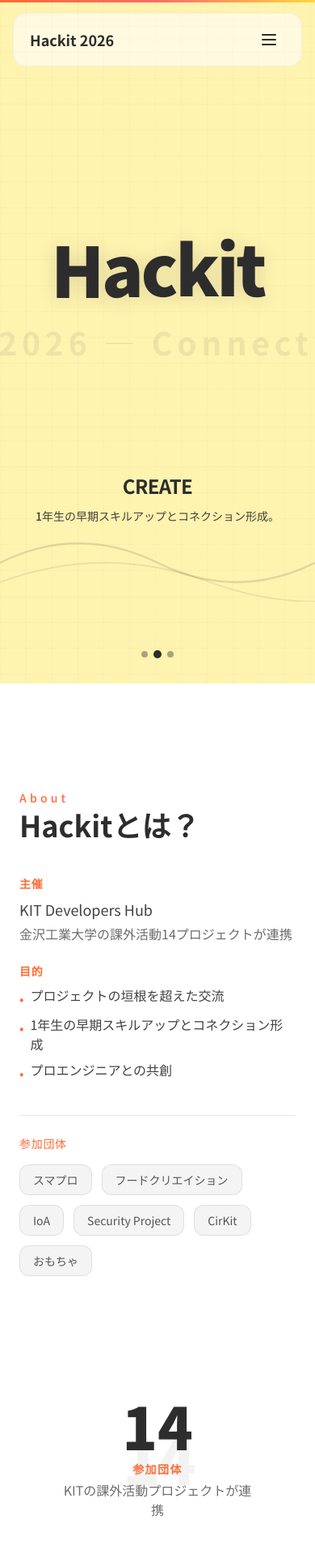
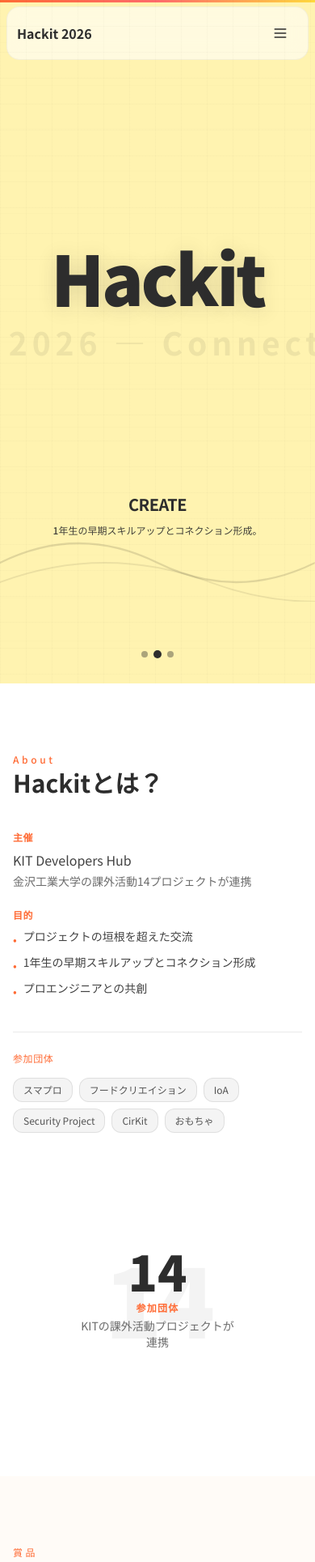
Before and after one commit to ko-tarou/Hackit-2026, a Next.js app: page / in a window 390 px wide. Shown: the top 1929 px of the page at 81% size. Built offline with nearby package versions, Linux system fonts and the light colour scheme.

Commit message:
add レスポンシブ対応

```diff
--- a/src/components/HeroSlider/HeroSlider.tsx
+++ b/src/components/HeroSlider/HeroSlider.tsx
@@ -56,7 +56,7 @@ function SlideContent({ phase }: { phase: SliderPhase }) {
   const isDarkText = phase.textColor === "dark";
 
   return (
-    <div className="absolute inset-0 flex flex-col px-6 md:px-16 lg:px-24 pt-20 pb-20">
+    <div className="absolute inset-0 flex flex-col px-4 sm:px-6 md:px-16 lg:px-24 pt-20 pb-16 sm:pb-20">
       {/* 背景レイヤー: Marquee / グリッド */}
       <Marquee text={MARQUEE_TEXT} opacity={0.08} dark={isDarkText} />
       <GridLines dark={isDarkText} />
@@ -73,20 +73,20 @@ function SlideContent({ phase }: { phase: SliderPhase }) {
           initial="hidden"
           animate="visible"
           exit="exit"
-          className="space-y-0.5 text-center"
+          className="space-y-0.5 text-center max-w-full"
         >
           {words.map((word, i) => (
             <motion.div
               key={i}
               variants={itemVariants}
-              className={`text-2xl md:text-3xl lg:text-4xl font-bold ${textClass(phase)} tracking-tight leading-[1.2]`}
+              className={`text-xl sm:text-2xl md:text-3xl lg:text-4xl font-bold ${textClass(phase)} tracking-tight leading-[1.2] px-2`}
             >
               {word}
             </motion.div>
           ))}
         </motion.div>
         <motion.p
-          className={`mt-3 text-sm md:text-base ${textMutedClass(phase)} font-medium max-w-lg text-center`}
+          className={`mt-3 text-xs sm:text-sm md:text-base ${textMutedClass(phase)} font-medium max-w-xs sm:max-w-md md:max-w-lg text-center px-4`}
           initial={{ y: 20, opacity: 0 }}
           animate={{ y: 0, opacity: 1 }}
           transition={{ duration: 0.6, delay: 0.6 }}
@@ -144,7 +144,7 @@ export function HeroSlider() {
 
   return (
     <motion.section
-      className="relative min-h-screen min-h-[100dvh] overflow-hidden snap-start"
+      className="relative min-h-[100dvh] overflow-hidden snap-start"
       animate={{ backgroundColor: phase.bgColor }}
       transition={{ duration: 0.6, ease: "easeInOut" }}
     >
--- a/src/components/layout/Header.tsx
+++ b/src/components/layout/Header.tsx
@@ -23,19 +23,29 @@ export function Header() {
   }, []);
 
   const handleNavClick = (href: string) => {
-    document.querySelector(href)?.scrollIntoView({ behavior: "smooth" });
     setIsOpen(false);
+    const element = document.querySelector(href);
+    if (element) {
+      const headerOffset = 80;
+      const elementPosition = element.getBoundingClientRect().top;
+      const offsetPosition = elementPosition + window.pageYOffset - headerOffset;
+
+      window.scrollTo({
+        top: offsetPosition,
+        behavior: "smooth"
+      });
+    }
   };
 
   return (
     <motion.header
-      className="fixed top-4 left-4 right-4 z-50 md:left-1/2 md:right-auto md:-translate-x-1/2 md:max-w-2xl"
+      className="fixed top-2 sm:top-4 left-2 sm:left-4 right-2 sm:right-4 z-50 md:left-1/2 md:right-auto md:-translate-x-1/2 md:max-w-3xl lg:max-w-4xl"
       initial={{ y: -20, opacity: 0 }}
       animate={{ y: 0, opacity: 1 }}
       transition={{ duration: 0.4 }}
     >
       <nav
-        className={`rounded-2xl px-5 py-3 flex items-center justify-between transition-all duration-300 ${
+        className={`rounded-2xl px-3 sm:px-4 md:px-5 py-2.5 sm:py-3 flex items-center justify-between transition-all duration-300 ${
           scrolled
             ? "bg-white/80 backdrop-blur-xl border border-base-dark/10 shadow-lg shadow-base-dark/5"
             : "bg-white/60 backdrop-blur-md border border-base-dark/5"
@@ -43,17 +53,17 @@ export function Header() {
       >
         <button
           onClick={() => window.scrollTo({ top: 0, behavior: "smooth" })}
-          className="text-lg font-bold text-base-dark hover:text-accent transition-colors mr-4 md:mr-8"
+          className="text-base sm:text-lg font-bold text-base-dark hover:text-accent transition-colors mr-2 sm:mr-3 md:mr-4 lg:mr-6 whitespace-nowrap flex-shrink-0"
         >
           Hackit 2026
         </button>
 
-        <ul className="hidden md:flex items-center gap-10">
+        <ul className="hidden md:flex items-center gap-2 md:gap-3 lg:gap-4 xl:gap-6 flex-shrink-0">
           {NAV_ITEMS.map((item) => (
             <li key={item.href}>
               <button
                 onClick={() => handleNavClick(item.href)}
-                className="text-sm font-medium text-base-dark/80 hover:text-accent transition-colors tracking-wide"
+                className="text-[11px] lg:text-xs xl:text-sm font-medium text-base-dark/80 hover:text-accent transition-colors whitespace-nowrap px-1"
               >
                 {item.label}
               </button>
@@ -62,11 +72,11 @@ export function Header() {
         </ul>
 
         <button
-          className="md:hidden p-2 text-base-dark hover:text-accent transition-colors"
+          className="md:hidden p-2 sm:p-2.5 text-base-dark hover:text-accent transition-colors min-w-[44px] min-h-[44px] flex items-center justify-center"
           onClick={() => setIsOpen(!isOpen)}
           aria-label="メニュー"
         >
-          {isOpen ? <X className="w-6 h-6" /> : <Menu className="w-6 h-6" />}
+          {isOpen ? <X className="w-5 h-5 sm:w-6 sm:h-6" /> : <Menu className="w-5 h-5 sm:w-6 sm:h-6" />}
         </button>
       </nav>
 
@@ -78,12 +88,12 @@ export function Header() {
             exit={{ opacity: 0, height: 0 }}
             className="md:hidden mt-2 rounded-2xl bg-white/90 backdrop-blur-xl border border-base-dark/10 shadow-lg overflow-hidden"
           >
-            <ul className="px-4 py-4 space-y-2">
+            <ul className="px-3 sm:px-4 py-3 sm:py-4 space-y-1 sm:space-y-2">
               {NAV_ITEMS.map((item) => (
                 <li key={item.href}>
                   <button
                     onClick={() => handleNavClick(item.href)}
-                    className="text-base font-medium text-base-dark/80 hover:text-accent transition-colors w-full text-left py-2.5"
+                    className="text-sm sm:text-base font-medium text-base-dark/80 hover:text-accent transition-colors w-full text-left py-2 sm:py-2.5 min-h-[44px] flex items-center"
                   >
                     {item.label}
                   </button>
--- a/src/components/sections/About.tsx
+++ b/src/components/sections/About.tsx
@@ -89,7 +89,7 @@ export function About() {
   return (
     <section
       id="about"
-      className="relative min-h-screen py-32 md:py-48 px-6 md:px-16 lg:px-24 bg-white overflow-hidden snap-start"
+      className="relative min-h-screen py-20 sm:py-32 md:py-48 px-4 sm:px-6 md:px-16 lg:px-24 bg-white overflow-hidden snap-start"
     >
       {/* 薄いグリッド */}
       <div className="absolute inset-0 opacity-[0.03] bg-[linear-gradient(to_right,#2d2d2d_1px,transparent_1px),linear-gradient(to_bottom,#2d2d2d_1px,transparent_1px)] bg-[size:24px_24px] -z-10" />
@@ -98,8 +98,8 @@ export function About() {
         <div className="grid lg:grid-cols-2 gap-16 lg:gap-20 items-center">
           <div className="space-y-10">
             <FadeInText>
-              <span className="text-sm font-medium tracking-[0.3em] text-accent mb-4">About</span>
-              <h2 className="text-4xl md:text-5xl lg:text-6xl font-bold text-base-dark leading-tight">
+              <span className="text-xs sm:text-sm font-medium tracking-[0.3em] text-accent mb-4">About</span>
+              <h2 className="text-3xl sm:text-4xl md:text-5xl lg:text-6xl font-bold text-base-dark leading-tight">
                 Hackitとは？
               </h2>
             </FadeInText>
@@ -107,17 +107,17 @@ export function About() {
             <StaggerContainer staggerChildren={0.12} delayChildren={0.2}>
               <motion.div variants={staggerItemVariants} className="space-y-6">
                 <div>
-                  <h3 className="text-sm font-bold text-accent tracking-wider mb-2">主催</h3>
-                  <p className="text-lg text-base-dark/90">
+                  <h3 className="text-xs sm:text-sm font-bold text-accent tracking-wider mb-2">主催</h3>
+                  <p className="text-base sm:text-lg text-base-dark/90">
                     KIT Developers Hub
-                    <span className="block text-base mt-1 text-base-dark/70">
+                    <span className="block text-sm sm:text-base mt-1 text-base-dark/70">
                       金沢工業大学の課外活動14プロジェクトが連携
                     </span>
                   </p>
                 </div>
                 <div>
-                  <h3 className="text-sm font-bold text-accent tracking-wider mb-2">目的</h3>
-                  <ul className="space-y-2 text-base-dark/90">
+                  <h3 className="text-xs sm:text-sm font-bold text-accent tracking-wider mb-2">目的</h3>
+                  <ul className="space-y-2 text-sm sm:text-base text-base-dark/90">
                     <li className="flex items-start gap-2">
                       <span className="text-accent mt-1">•</span>
                       <span>プロジェクトの垣根を超えた交流</span>
@@ -137,13 +137,13 @@ export function About() {
 
             <FadeInText delay={0.2}>
               <div className="pt-6 border-t border-base-dark/10">
-                <p className="text-sm font-medium text-accent tracking-wider mb-4">参加団体</p>
-                <div className="flex flex-wrap gap-3 min-w-0">
+                <p className="text-xs sm:text-sm font-medium text-accent tracking-wider mb-4">参加団体</p>
+                <div className="flex flex-wrap gap-2 sm:gap-3 min-w-0">
                   {PARTICIPATING_GROUPS.map((group, index) => (
                     <button
                       key={group.name}
                       onClick={() => handleGroupClick(index)}
-                      className="inline-flex px-4 py-2 bg-base-dark/5 text-base-dark/80 text-sm rounded-xl border border-base-dark/10 hover:border-accent/30 hover:bg-accent/5 transition-all duration-200 whitespace-nowrap cursor-pointer hover:scale-105"
+                      className="inline-flex px-3 sm:px-4 py-1.5 sm:py-2 bg-base-dark/5 text-base-dark/80 text-xs sm:text-sm rounded-xl border border-base-dark/10 hover:border-accent/30 hover:bg-accent/5 transition-all duration-200 whitespace-nowrap cursor-pointer hover:scale-105"
                     >
                       {group.name}
                     </button>
@@ -155,12 +155,12 @@ export function About() {
 
           {/* 右: 14をインフォグラフィックとして大きく・背景に溶け込ませる */}
           <motion.div
-            className="relative flex items-center justify-center min-h-[320px] lg:min-h-[420px]"
+            className="relative flex items-center justify-center min-h-[280px] sm:min-h-[320px] lg:min-h-[420px]"
             style={{ scale }}
           >
             <div className="absolute inset-0 flex items-center justify-center">
               <motion.span
-                className="text-[min(20vw,14rem)] font-black text-base-dark/[0.06] select-none leading-none tracking-tighter"
+                className="text-[min(30vw,14rem)] sm:text-[min(25vw,14rem)] md:text-[min(20vw,14rem)] font-black text-base-dark/[0.06] select-none leading-none tracking-tighter"
                 initial={{ opacity: 0, scale: 0.8 }}
                 animate={isInView ? { opacity: 1, scale: 1 } : {}}
                 transition={{ duration: 0.8, ease: [0.25, 0.4, 0.25, 1] }}
@@ -169,18 +169,18 @@ export function About() {
               </motion.span>
             </div>
             <motion.div
-              className="relative z-10 text-center"
+              className="relative z-10 text-center px-4"
               initial={{ opacity: 0, y: 20 }}
               animate={isInView ? { opacity: 1, y: 0 } : {}}
               transition={{ duration: 0.6, delay: 0.3 }}
             >
-              <span className="block text-7xl md:text-8xl lg:text-9xl font-black text-base-dark leading-none">
+              <span className="block text-6xl sm:text-7xl md:text-8xl lg:text-9xl font-black text-base-dark leading-none">
                 14
               </span>
-              <span className="block mt-2 text-sm font-bold text-accent uppercase tracking-widest">
+              <span className="block mt-2 text-xs sm:text-sm font-bold text-accent uppercase tracking-widest">
                 参加団体
               </span>
-              <p className="mt-1 text-base md:text-lg text-base-dark/70 max-w-[240px] mx-auto">
+              <p className="mt-1 text-sm sm:text-base md:text-lg text-base-dark/70 max-w-[200px] sm:max-w-[240px] mx-auto">
                 KITの課外活動プロジェクトが連携
               </p>
             </motion.div>
@@ -207,7 +207,7 @@ export function About() {
 
             {/* カルーセルシーン */}
             <div
-              className="relative w-full max-w-xl h-[400px] flex items-center justify-center"
+              className="relative w-full max-w-[280px] xs:max-w-sm sm:max-w-md md:max-w-xl h-[280px] xs:h-[300px] sm:h-[350px] md:h-[400px] flex items-center justify-center px-12 sm:px-0"
               style={{ perspective: '1200px' }}
               onClick={(e) => e.stopPropagation()}
             >
@@ -228,7 +228,7 @@ export function About() {
               >
                 {PARTICIPATING_GROUPS.map((group, index) => {
                   const numberOfCells = PARTICIPATING_GROUPS.length;
-                  const cellSize = 360; // カードの幅
+                  const cellSize = typeof window !== 'undefined' && window.innerWidth < 640 ? 240 : 360; // カードの幅（レスポンシブ）
                   const theta = (360 / numberOfCells);
                   const cellAngle = theta * index;
                   // 円の半径を計算
@@ -245,12 +245,12 @@ export function About() {
                         transformStyle: 'preserve-3d',
                         left: '50%',
                         top: '50%',
-                        width: '360px',
+                        width: typeof window !== 'undefined' && window.innerWidth < 640 ? '240px' : '360px',
                         transform: `translate(-50%, -50%) rotateY(${cellAngle}deg) translateZ(${radius}px)`,
                       }}
                     >
                       <motion.div
-                        className="bg-white rounded-2xl shadow-2xl p-6 h-[220px] flex flex-col cursor-pointer"
+                        className="bg-white rounded-2xl shadow-2xl p-3 sm:p-6 h-[160px] sm:h-[220px] flex flex-col cursor-pointer overflow-hidden"
                         animate={{
                           opacity: isCurrent ? 1 : 0.3,
                         }}
@@ -262,7 +262,7 @@ export function About() {
                           }
                         }}
                       >
-                        <h3 className="text-xl font-bold text-base-dark mb-3">
+                        <h3 className="text-sm sm:text-xl font-bold text-base-dark mb-1.5 sm:mb-3 line-clamp-1">
                           {group.name}
                         </h3>
 
@@ -274,9 +274,9 @@ export function About() {
                               animate={{ opacity: 1, y: 0 }}
                               exit={{ opacity: 0, y: -10 }}
                               transition={{ duration: 0.3, delay: 0.2 }}
-                              className="flex-1 flex flex-col"
+                              className="flex-1 flex flex-col min-h-0"
                             >
-                              <p className="text-sm text-base-dark/70 leading-relaxed mb-4 flex-1">
+                              <p className="text-[10px] leading-tight sm:text-sm sm:leading-relaxed text-base-dark/70 mb-2 sm:mb-4 flex-1 overflow-hidden line-clamp-3 sm:line-clamp-none">
                                 {group.description}
                               </p>
 
@@ -285,7 +285,7 @@ export function About() {
                                 target="_blank"
                                 rel="noopener noreferrer"
                                 onClick={(e) => e.stopPropagation()}
-                                className="inline-flex items-center gap-2 px-4 py-2 text-sm bg-[#FFB380] text-white font-medium rounded-lg hover:bg-[#FFA366] transition-all duration-200 hover:scale-105 self-start shadow-md"
+                                className="inline-flex items-center gap-1 sm:gap-2 px-2.5 sm:px-4 py-1 sm:py-2 text-[10px] sm:text-sm bg-[#FFB380] text-white font-medium rounded-lg hover:bg-[#FFA366] transition-all duration-200 hover:scale-105 self-start shadow-md whitespace-nowrap"
                               >
                                 詳しく見る →
                               </a>
@@ -304,9 +304,9 @@ export function About() {
                   e.stopPropagation();
                   prevCard();
                 }}
-                className="absolute -left-4 top-1/2 -translate-y-1/2 z-40 bg-white/90 hover:bg-white text-base-dark rounded-full p-3 shadow-xl transition-all hover:scale-110"
+                className="absolute left-0 sm:-left-4 top-1/2 -translate-y-1/2 z-40 bg-white/90 hover:bg-white text-base-dark rounded-full p-1.5 sm:p-3 shadow-xl transition-all hover:scale-110"
               >
-                <ChevronLeft className="w-6 h-6" />
+                <ChevronLeft className="w-4 h-4 sm:w-6 sm:h-6" />
               </button>
 
               <button
@@ -314,9 +314,9 @@ export function About() {
                   e.stopPropagation();
                   nextCard();
                 }}
-                className="absolute -right-4 top-1/2 -translate-y-1/2 z-40 bg-white/90 hover:bg-white text-base-dark rounded-full p-3 shadow-xl transition-all hover:scale-110"
+                className="absolute right-0 sm:-right-4 top-1/2 -translate-y-1/2 z-40 bg-white/90 hover:bg-white text-base-dark rounded-full p-1.5 sm:p-3 shadow-xl transition-all hover:scale-110"
               >
-                <ChevronRight className="w-6 h-6" />
+                <ChevronRight className="w-4 h-4 sm:w-6 sm:h-6" />
               </button>
 
               {/* インジケーター */}
--- a/src/components/sections/Awards.tsx
+++ b/src/components/sections/Awards.tsx
@@ -38,17 +38,17 @@ export function Awards() {
   return (
     <section
       id="awards"
-      className="relative min-h-screen py-32 md:py-48 px-6 md:px-16 lg:px-24 bg-base overflow-hidden snap-start"
+      className="relative min-h-screen py-20 sm:py-32 md:py-48 px-4 sm:px-6 md:px-16 lg:px-24 bg-base overflow-hidden snap-start"
     >
       {/* 薄いグリッド背景（設計図メタファー） */}
       <div className="absolute inset-0 opacity-[0.03] bg-[linear-gradient(to_right,#2d2d2d_1px,transparent_1px),linear-gradient(to_bottom,#2d2d2d_1px,transparent_1px)] bg-[size:24px_24px] -z-10" />
 
       <div className="max-w-6xl mx-auto">
-        <FadeInText className="mb-16">
-          <span className="text-sm font-medium tracking-[0.3em] text-accent mb-4">
+        <FadeInText className="mb-12 sm:mb-16">
+          <span className="text-xs sm:text-sm font-medium tracking-[0.3em] text-accent mb-4">
             賞品
           </span>
-          <h2 className="text-4xl md:text-5xl lg:text-6xl font-bold text-base-dark">
+          <h2 className="text-3xl sm:text-4xl md:text-5xl lg:text-6xl font-bold text-base-dark">
             賞
           </h2>
         </FadeInText>
@@ -63,22 +63,22 @@ export function Awards() {
                 variants={staggerItemVariants}
                 className="md:col-span-2 md:row-span-2"
               >
-                <div className="h-full min-h-[280px] md:min-h-full rounded-2xl border-[3px] border-base-dark bg-white p-6 md:p-10 flex flex-col justify-between shadow-none transition-all duration-300 hover:border-accent">
+                <div className="h-full min-h-[280px] md:min-h-full rounded-2xl border-[3px] border-base-dark bg-white p-4 sm:p-6 md:p-10 flex flex-col justify-between shadow-none transition-all duration-300 hover:border-accent">
                   <div className="flex items-start justify-between">
-                    <award.icon className="w-10 h-10 md:w-12 md:h-12 text-accent" strokeWidth={2} />
-                    <span className="text-xs font-bold tracking-widest text-base-dark/60 border border-base-dark/30 px-2 py-1 rounded">
+                    <award.icon className="w-8 h-8 sm:w-10 sm:h-10 md:w-12 md:h-12 text-accent" strokeWidth={2} />
+                    <span className="text-[10px] sm:text-xs font-bold tracking-widest text-base-dark/60 border border-base-dark/30 px-1.5 sm:px-2 py-0.5 sm:py-1 rounded">
                       メイン賞
                     </span>
                   </div>
                   <div>
-                    <h3 className="text-xl md:text-2xl font-bold text-base-dark mb-0.5">
+                    <h3 className="text-lg sm:text-xl md:text-2xl font-bold text-base-dark mb-0.5">
                       {award.name}
                     </h3>
-                    <p className="text-sm text-base-dark/60 mb-4">{award.subName}</p>
+                    <p className="text-xs sm:text-sm text-base-dark/60 mb-3 sm:mb-4">{award.subName}</p>
                     {/* 金額を極端に大きく */}
-                    <p className="text-5xl md:text-6xl lg:text-7xl font-black text-base-dark tracking-tighter leading-none">
+                    <p className="text-4xl sm:text-5xl md:text-6xl lg:text-7xl font-black text-base-dark tracking-tighter leading-none">
                       {award.amount}
-                      <span className="text-2xl md:text-3xl font-bold ml-1">{award.unit}</span>
+                      <span className="text-xl sm:text-2xl md:text-3xl font-bold ml-1">{award.unit}</span>
                     </p>
                   </div>
                 </div>
@@ -87,10 +87,10 @@ export function Awards() {
             {/* 他2賞: 1列ずつ、Brutalism枠のみ */}
             {AWARDS.filter((a) => !a.highlighted).map((award) => (
               <motion.div key={award.id} variants={staggerItemVariants} className="md:col-span-2">
-                <div className="h-full min-h-[160px] rounded-2xl border-2 border-base-dark/20 bg-white/60 backdrop-blur-sm p-6 flex flex-col justify-center transition-all duration-300 hover:border-base-dark/40 hover:bg-white/80">
-                  <award.icon className="w-8 h-8 text-accent mb-3" strokeWidth={1.5} />
-                  <h3 className="text-lg font-bold text-base-dark">{award.name}</h3>
-                  <p className="text-sm text-base-dark/60">{award.subName}</p>
+                <div className="h-full min-h-[140px] sm:min-h-[160px] rounded-2xl border-2 border-base-dark/20 bg-white/60 backdrop-blur-sm p-4 sm:p-6 flex flex-col justify-center transition-all duration-300 hover:border-base-dark/40 hover:bg-white/80">
+                  <award.icon className="w-7 h-7 sm:w-8 sm:h-8 text-accent mb-2 sm:mb-3" strokeWidth={1.5} />
+                  <h3 className="text-base sm:text-lg font-bold text-base-dark">{award.name}</h3>
+                  <p className="text-xs sm:text-sm text-base-dark/60">{award.subName}</p>
                 </div>
               </motion.div>
             ))}
--- a/src/components/sections/Sponsors.tsx
+++ b/src/components/sections/Sponsors.tsx
@@ -23,22 +23,22 @@ export function Sponsors() {
   return (
     <section
       id="sponsors"
-      className="relative min-h-screen py-32 md:py-48 px-6 md:px-16 lg:px-24 bg-base overflow-hidden snap-start"
+      className="relative min-h-screen py-20 sm:py-32 md:py-48 px-4 sm:px-6 md:px-16 lg:px-24 bg-base overflow-hidden snap-start"
     >
       {/* 薄いグリッド */}
       <div className="absolute inset-0 opacity-[0.03] bg-[linear-gradient(to_right,#2d2d2d_1px,transparent_1px),linear-gradient(to_bottom,#2d2d2d_1px,transparent_1px)] bg-[size:24px_24px] -z-10" />
 
       <div className="max-w-6xl mx-auto">
-        <FadeInText className="mb-16">
-          <span className="text-sm font-medium tracking-[0.3em] text-accent mb-4">スポンサー</span>
-          <h2 className="text-4xl md:text-5xl lg:text-6xl font-bold text-base-dark">スポンサー</h2>
+        <FadeInText className="mb-12 sm:mb-16">
+          <span className="text-xs sm:text-sm font-medium tracking-[0.3em] text-accent mb-4">スポンサー</span>
+          <h2 className="text-3xl sm:text-4xl md:text-5xl lg:text-6xl font-bold text-base-dark">スポンサー</h2>
         </FadeInText>
 
         <StaggerContainer staggerChildren={0.12} delayChildren={0.1}>
           <div className="space-y-14 md:space-y-20">
             {SPONSOR_TIERS.map(({ tier, tierEn, count, className, scroll }) => (
               <motion.div key={tier} variants={staggerItemVariants}>
-                <p className="text-sm font-bold text-base-dark/70 tracking-wider mb-4">{tier} <span className="text-base-dark/40 font-normal">({tierEn})</span></p>
+                <p className="text-xs sm:text-sm font-bold text-base-dark/70 tracking-wider mb-3 sm:mb-4">{tier} <span className="text-base-dark/40 font-normal">({tierEn})</span></p>
                 {scroll ? (
                   <div className="overflow-x-auto -mx-6 md:-mx-16 px-6 md:px-16 scrollbar-hide">
                     <div className="flex gap-4 md:gap-6 items-center pb-2" style={{ width: "max-content" }}>
```
Also changed, not shown: src/components/sections/CTA.tsx (+12 -12 lines), src/components/sections/Schedule.tsx (+11 -11 lines).
